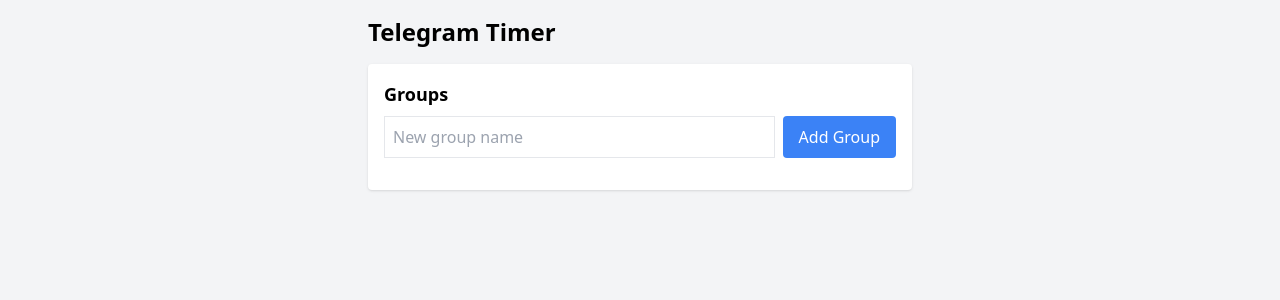
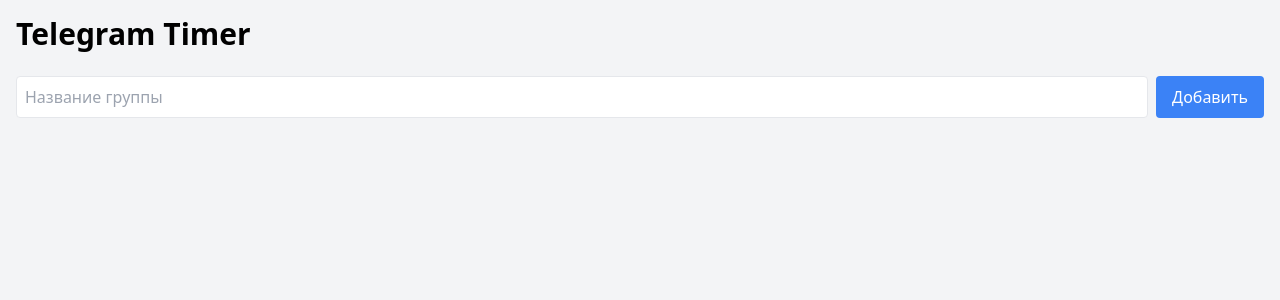
Before and after one commit to sergey23r-hub/telegram-timer-frontend, a React (Create React App) app: page / in a window 1280 px wide. Shown: the top 300 px of the page. Built offline with nearby package versions, Linux system fonts and the light colour scheme.

Commit message:
fix: убран лишний символ из TaskList.js

```diff
--- a/src/App.js
+++ b/src/App.js
@@ -1,60 +1,18 @@
 import React from 'react';
-import { AppProvider, useAppContext } from './context/AppContext';
+import { AppProvider } from './context/AppContext';
+import GroupList from './components/GroupList';
 import TaskList from './components/TaskList';
+import TimerList from './components/TimerList';
 
-const GroupList = () => {
-  const { groups, addGroup } = useAppContext();
-  const [groupName, setGroupName] = React.useState('');
-  const [selectedGroupId, setSelectedGroupId] = React.useState(null);
-
-  const handleAddGroup = () => {
-    if (groupName.trim() === '') return;
-    addGroup(groupName);
-    setGroupName('');
-  };
-
-  return (
-    <div className="p-4 max-w-xl mx-auto">
-      <h1 className="text-2xl font-bold mb-4">Telegram Timer</h1>
-
-      <div className="bg-white p-4 rounded shadow">
-        <h2 className="text-lg font-semibold mb-2">Groups</h2>
-        <div className="flex mb-4">
-          <input
-            type="text"
-            className="flex-grow border p-2 mr-2"
-            placeholder="New group name"
-            value={groupName}
-            onChange={e => setGroupName(e.target.value)}
-          />
-          <button onClick={handleAddGroup} className="bg-blue-500 text-white px-4 py-2 rounded">
-            Add Group
-          </button>
-        </div>
-        <ul>
-          {groups.map(group => (
-            <li
-              key={group.id}
-              className={`p-2 border mb-1 rounded cursor-pointer ${selectedGroupId === group.id ? 'bg-blue-100' : ''}`}
-              onClick={() => setSelectedGroupId(group.id)}
-            >
-              {group.name}
-            </li>
-          ))}
-        </ul>
-      </div>
-
-      {selectedGroupId && <TaskList groupId={selectedGroupId} />}
-    </div>
-  );
-};
-
-export default function App() {
+function App() {
   return (
     <AppProvider>
-      <div className="min-h-screen bg-gray-100">
+      <div className="min-h-screen bg-gray-100 p-4">
+        <h1 className="text-3xl font-bold mb-6">Telegram Timer</h1>
         <GroupList />
       </div>
     </AppProvider>
   );
 }
+
+export default App;
--- a/src/components/GroupList.js
+++ b/src/components/GroupList.js
@@ -1,39 +1,46 @@
-import React, { useState } from "react";
-import { useAppContext } from "../context/AppContext";
+import React, { useState } from 'react';
+import { useAppContext } from '../context/AppContext';
+import TaskList from './TaskList';
 
 const GroupList = () => {
-  const { groups, addGroup } = useAppContext();
-  const [groupName, setGroupName] = useState("");
+  const { groups, addGroup, removeGroup } = useAppContext();
+  const [groupName, setGroupName] = useState('');
 
   const handleAddGroup = () => {
-    if (groupName.trim() !== "") {
-      addGroup(groupName.trim());
-      setGroupName("");
+    if (groupName.trim()) {
+      addGroup(groupName);
+      setGroupName('');
     }
   };
 
   return (
-    <div className="p-4 border rounded shadow">
-      <h2 className="text-lg font-bold mb-2">Groups</h2>
-      <div className="flex mb-4">
+    <div className="space-y-6">
+      <div className="flex space-x-2">
         <input
           type="text"
-          className="border p-2 flex-grow mr-2"
-          placeholder="New group name"
           value={groupName}
           onChange={(e) => setGroupName(e.target.value)}
+          placeholder="Название группы"
+          className="p-2 border rounded w-full"
         />
         <button onClick={handleAddGroup} className="bg-blue-500 text-white px-4 py-2 rounded">
-          Add Group
+          Добавить
         </button>
       </div>
-      <ul>
+
+      <div className="space-y-4">
         {groups.map((group) => (
-          <li key={group.id} className="mb-2">
-            {group.name}
-          </li>
+          <div key={group.id} className="p-4 border rounded bg-white shadow">
+            <div className="flex justify-between items-center mb-2">
+              <h2 className="text-xl font-semibold">{group.name}</h2>
+              <button onClick={() => removeGroup(group.id)} className="text-red-500">
+                Удалить
+              </button>
+            </div>
+            <TaskList groupId={group.id} />
+          </div>
         ))}
-      </ul>
+      </div>
     </div>
   );
 };
--- a/src/components/TaskList.js
+++ b/src/components/TaskList.js
@@ -1,41 +1,46 @@
 import React, { useState } from 'react';
 import { useAppContext } from '../context/AppContext';
+import TimerList from './TimerList';
 
 const TaskList = ({ groupId }) => {
-  const { groups, addTask } = useAppContext();
-  const group = groups.find(g => g.id === groupId);
+  const { tasks, addTask, removeTask } = useAppContext();
   const [taskName, setTaskName] = useState('');
 
-  if (!group) {
-    return <div>Group not found</div>;
-  }
-
   const handleAddTask = () => {
-    if (taskName.trim() === '') return;
-    addTask(groupId, taskName);
-    setTaskName('');
+    if (taskName.trim()) {
+      addTask(groupId, taskName);
+      setTaskName('');
+    }
   };
 
+  const filteredTasks = tasks.filter(task => task.groupId === groupId);
+
   return (
-    <div className="p-4 border rounded bg-white mt-4">
-      <h3 className="text-lg font-semibold mb-2">Tasks in {group.name}</h3>
-      <div className="flex mb-4">
+    <div className="space-y-4">
+      <div className="flex space-x-2 mb-2">
         <input
           type="text"
-          className="flex-grow border p-2 mr-2"
-          placeholder="New task name"
           value={taskName}
-          onChange={e => setTaskName(e.target.value)}
+          onChange={(e) => setTaskName(e.target.value)}
+          placeholder="Название задачи"
+          className="p-2 border rounded w-full"
         />
         <button onClick={handleAddTask} className="bg-green-500 text-white px-4 py-2 rounded">
-          Add Task
+          Добавить
         </button>
       </div>
-      <ul>
-        {group.tasks.map(task => (
-          <li key={task.id} className="p-2 border-b">{task.name}</li>
-        ))}
-      </ul>
+
+      {filteredTasks.map((task) => (
+        <div key={task.id} className="p-4 border rounded bg-gray-100">
+          <div className="flex justify-between items-center mb-2">
+            <h3 className="text-lg font-medium">{task.name}</h3>
+            <button onClick={() => removeTask(task.id)} className="text-red-500">
+              Удалить
+            </button>
+          </div>
+          <TimerList taskId={task.id} />
+        </div>
+      ))}
     </div>
   );
 };
--- a/src/components/TimerList.js
+++ b/src/components/TimerList.js
@@ -1,14 +1,44 @@
-import React from "react";
-import TimerItem from "./TimerItem";
+import React, { useState } from 'react';
+import { useAppContext } from '../context/AppContext';
 
-function TimerList({ groupId, taskId, timers }) {
+const TimerList = ({ taskId }) => {
+  const { timers, addTimer, removeTimer } = useAppContext();
+  const [timerName, setTimerName] = useState('');
+
+  const handleAddTimer = () => {
+    if (timerName.trim()) {
+      addTimer(taskId, timerName);
+      setTimerName('');
+    }
+  };
+
+  const filteredTimers = timers.filter(timer => timer.taskId === taskId);
+
   return (
-    <div className="mt-2 space-y-2">
-      {timers.map((timer) => (
-        <TimerItem key={timer.id} groupId={groupId} taskId={taskId} timer={timer} />
+    <div className="space-y-2">
+      <div className="flex space-x-2 mb-2">
+        <input
+          type="text"
+          value={timerName}
+          onChange={(e) => setTimerName(e.target.value)}
+          placeholder="Название таймера"
+          className="p-2 border rounded w-full"
+        />
+        <button onClick={handleAddTimer} className="bg-blue-500 text-white px-4 py-2 rounded">
+          Добавить
+        </button>
+      </div>
+
+      {filteredTimers.map((timer) => (
+        <div key={timer.id} className="flex justify-between items-center p-2 border rounded bg-white">
+          <span>{timer.name}</span>
+          <button onClick={() => removeTimer(timer.id)} className="text-red-500">
+            Удалить
+          </button>
+        </div>
       ))}
     </div>
   );
-}
+};
 
 export default TimerList;
```
